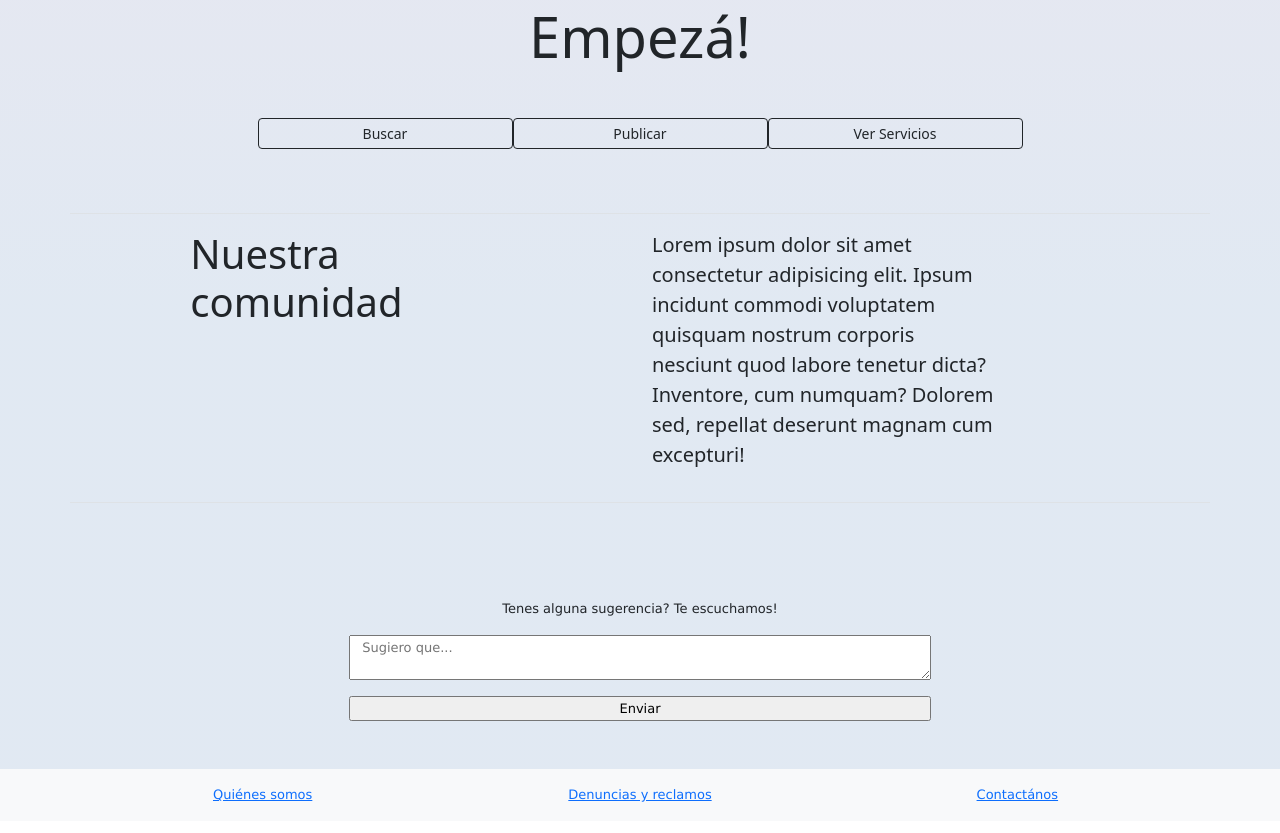
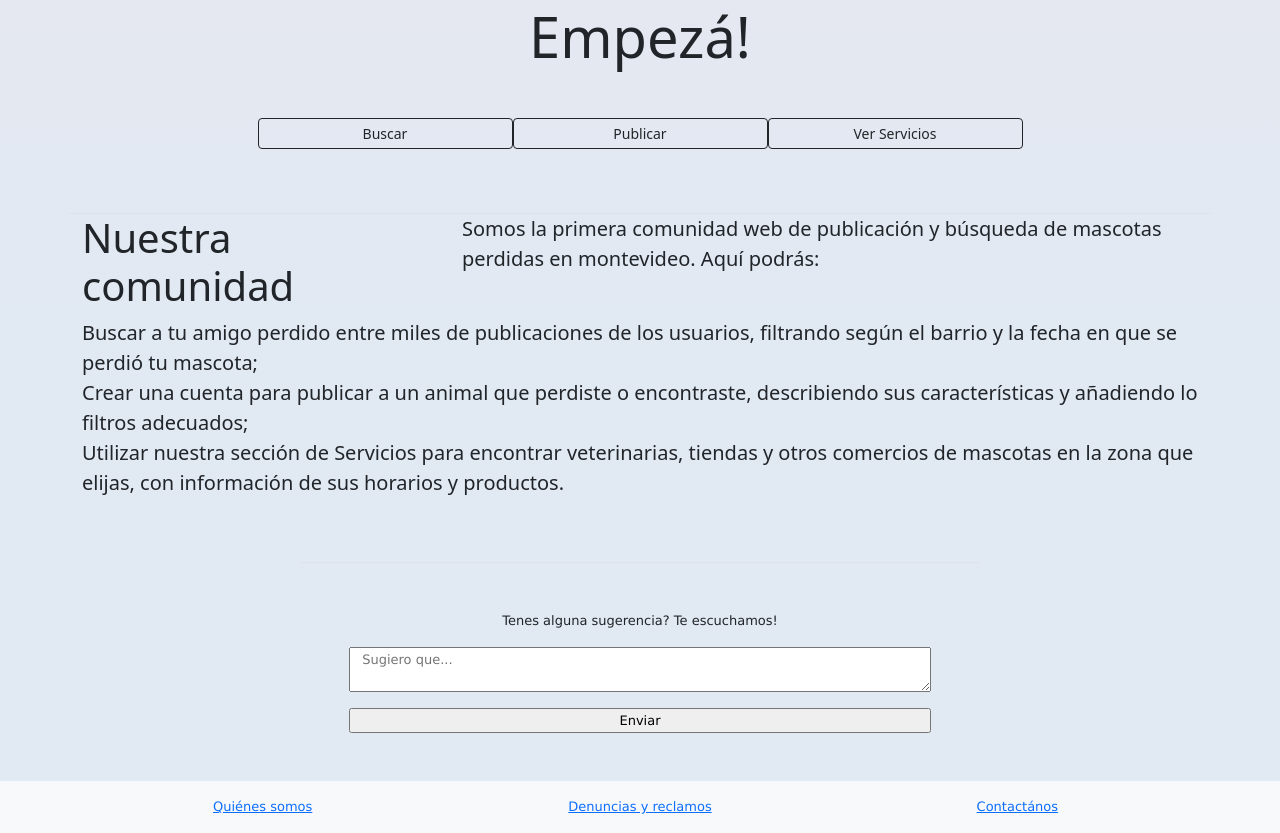
Before and after one commit to CelesteOzerAmi/proyecto-coder, a plain HTML site: page index.html in a window 1280 px wide. Shown: the part 1228-2061 px from the top of the page. Drawn offline with nearby package versions, Linux system fonts and the light colour scheme.

Commit message:
Se arreglaron detalles en html

```diff
--- a/index.html
+++ b/index.html
@@ -39,8 +39,7 @@
             <p> <em class="text-muted">Primer sitio de búsqueda y publicación de mascotas perdidas en Montevideo</em>
             </p>
             <img src="./images/descarga.jpg"
-                class="d-none d-md-inline-block img-fluid align-self-center rounded d-block"
-                alt="perro pequeño feliz">
+                class="d-none d-md-inline-block img-fluid align-self-center rounded d-block" alt="perro pequeño feliz">
         </section>
         <section class="row btn-group-sm justify-content-center mx-5 mb-3" role="group"
             aria-label="basic outlined example">
@@ -49,19 +48,28 @@
             <a href="./pages/publicar.html" class="btn btn-outline-dark col-md-3">Publicar</a>
             <a href="./pages/servicios.html" class="btn btn-outline-dark col-md-3">Ver Servicios</a>
         </section>
-        <section class="row my-5 border-top border-bottom p-3">
-            <h2 class="col-lg-4 display-6 offset-lg-1">Nuestra comunidad</h2>
-            <p class="col-lg-4 lead  offset-lg-1"> Lorem ipsum dolor sit amet consectetur adipisicing elit. Ipsum
-                incidunt commodi
-                voluptatem quisquam
-                nostrum corporis nesciunt quod labore tenetur dicta? Inventore, cum numquam? Dolorem sed, repellat
-                deserunt magnam cum excepturi!
-            </p>
+        <section class="row my-5 border-top text-center text-lg-start">
+            <h2 class="col-lg-4 display-6 ">Nuestra comunidad</h2>
+            <p class="col-lg-8 lead  "> Somos la primera comunidad web de publicación y búsqueda de mascotas
+                perdidas en montevideo. Aquí podrás: </p>
+            <div>
+                <ul class="lead list-unstyled justify-content-between">
+                    <li> Buscar a tu amigo perdido entre miles de publicaciones de los usuarios, filtrando según el
+                        barrio y
+                        la fecha en que se perdió tu mascota;</li>
+                    <li> Crear una cuenta para publicar a un animal que perdiste o encontraste, describiendo sus
+                        características y añadiendo lo filtros adecuados;
+                    </li>
+                    <li>Utilizar nuestra sección de Servicios para encontrar veterinarias, tiendas y otros comercios de
+                        mascotas en la zona que elijas, con información de sus horarios y productos.</li>
+                </ul>
+            </div>
+
         </section>
-        <section class="row text-center mx-5 p-5 gap-3 Sug">
+        <section class="row text-center mx-5 p-5 gap-3 Sug border-top">
             <label for="opinion">Tenes alguna sugerencia? Te escuchamos! </label>
-            <textarea  name="" id="opinion" placeholder="Sugiero que..."></textarea>
-            <input   type="submit" value="Enviar">
+            <textarea name="" id="opinion" placeholder="Sugiero que..."></textarea>
+            <input type="submit" value="Enviar">
         </section>
     </main>
 
```
